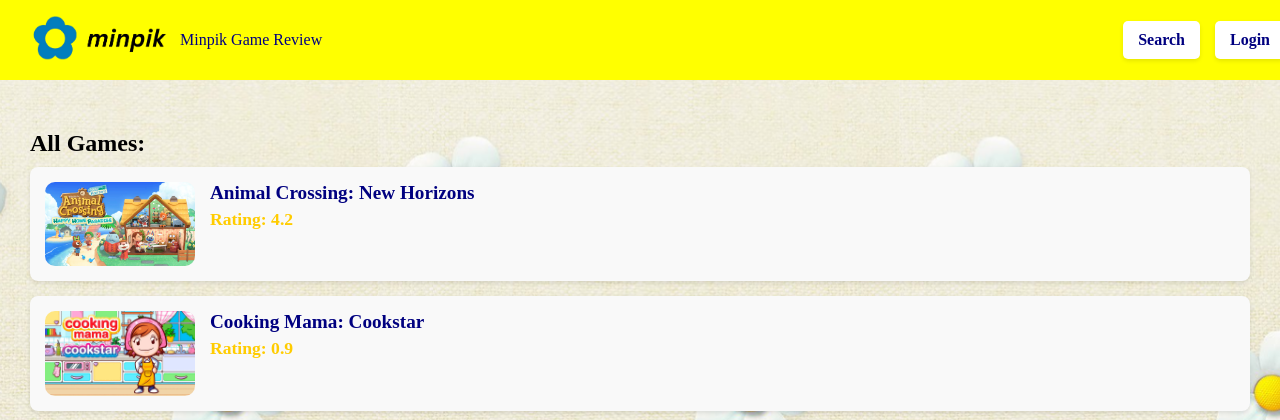
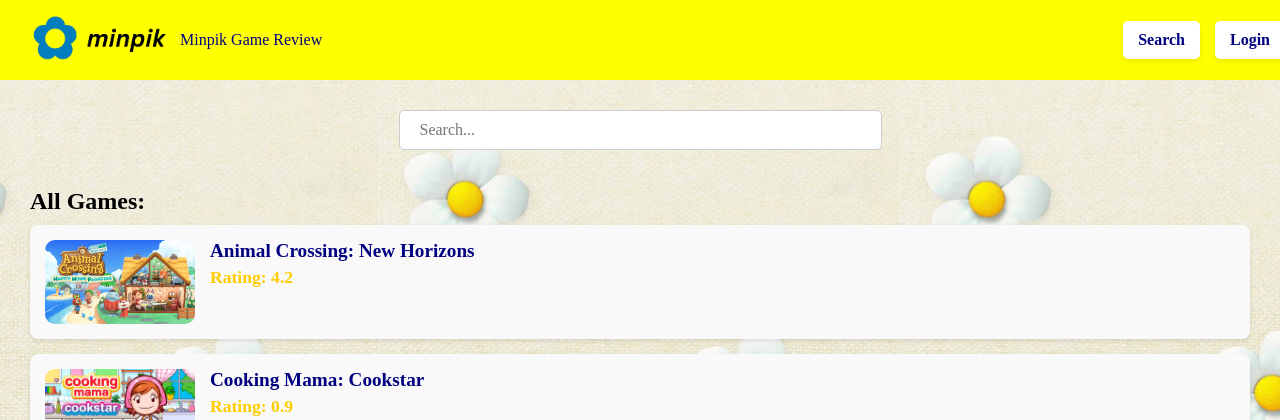
Before and after one commit to miriie/pikmin, a Flask app: page /search in a window 1280 px wide. Shown: the top 420 px of the page. Run offline with Flask 3, Linux system fonts and the light colour scheme; data comes from the database, SQL or seed files in the repository; both versions use the stored data as it was after the commit.

Commit message:
search bar kinda works but only if you type out the game title exactly 1:1
LETZZZZZZZZZZZZZ GOOOOOOOOOOO

```diff
--- a/app.py
+++ b/app.py
@@ -99,7 +99,9 @@ def homepage():
 
     return render_template("homepage.html", popular_games=popular_games, explore_games=explore_games)
 
-@app.route('/search')
+# fendy editing this now
+
+@app.route('/search', methods=['GET', 'POST'])
 def search():
     connection = get_db_connection()
     cursor = connection.cursor()
@@ -107,6 +109,18 @@ def search():
     # Fetch games ordered alphabetically by title
     cursor.execute("SELECT id, title, description, rating, image FROM games ORDER BY title ASC")
     games = cursor.fetchall()
+
+    if request.method == 'POST':
+        searched_item = request.form["search-bar"]
+        cursor.execute('SELECT * FROM games WHERE title = ?', (searched_item,))
+        existing_game = cursor.fetchone()
+
+        if existing_game:
+            cursor.execute('SELECT id, title, description, rating, image FROM games WHERE title = ?', (searched_item,))
+            games = cursor.fetchall()
+            return render_template("search.html", games=games, message= f"{searched_item} exists!")
+        else:
+            return render_template("search.html", games=games, message= f"{searched_item} does not exist")
 
     connection.close()
     return render_template('search.html', games=games)
--- a/static/stylesheet.css
+++ b/static/stylesheet.css
@@ -341,6 +341,14 @@ textarea {
     margin: 0; /* Remove default margin */
     align-self: flex-start; /* Align the rating to the left, same as title */
 }
+/* fendy css search bar */
+.search-bar input {
+  padding: 10px 20px 10px 20px;
+  width: 35%;
+  height: 6%;
+  border-radius: 5px;
+}
+
 /* trang css */
 
 /* fendy css */
--- a/templates/search.html
+++ b/templates/search.html
@@ -25,8 +25,20 @@
         </div>
     </div>
 
+    <!-- Search Bar -->
+    <div class="search-bar">
+        <form id="search-bar" method="POST" action="/search">
+            <input type="text" name="search-bar" placeholder="Search...">
+            <input type="submit" hidden/>
+        </form>
+        <br>
+    </div>
+
     <!-- Display list of games -->
     <div class="search-game-grid">
+        {% if message %}
+            <p>{{ message }}</p>
+        {% endif %}
         <h3 class="all-games-heading">All Games:</h3>
         <div class="game-cards-container">
             {% for game in games %}
```
Also changed, not shown: my-database.db, 1 other file.
